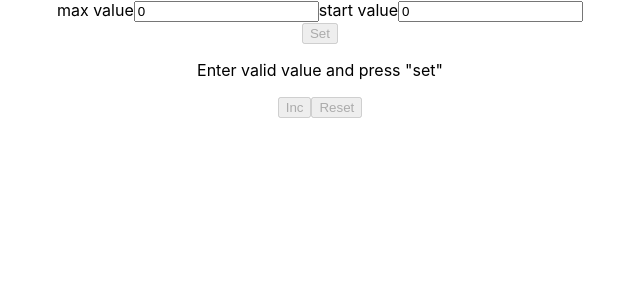
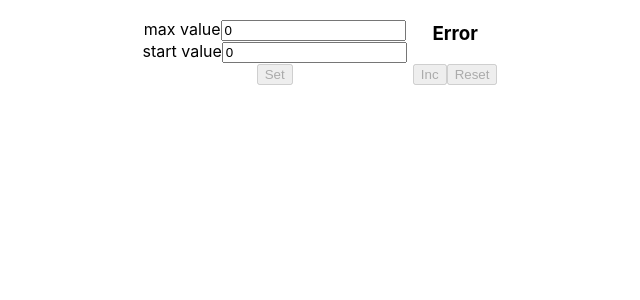
Before and after one commit to PavelSuchkov/counter, a React (Create React App) app: page / in a window 1280 px wide. Shown: the top 300 px of the page, without its empty margins (320-960 px from the left). Built offline with nearby package versions, Linux system fonts and the light colour scheme.

Commit message:
useEffect & local storage were added

```diff
--- a/src/App.css
+++ b/src/App.css
@@ -1,5 +1,17 @@
 .App {
   text-align: center;
+
+  /*display: inline-block;*/
+}
+
+.board {
+  display: inline-block;
+  padding: 3px;
+}
+
+
+.input-value {
+  display: block;
 }
 
 .error {
--- a/src/App.tsx
+++ b/src/App.tsx
@@ -1,25 +1,54 @@
-import React, {useState} from 'react';
+import React, {useEffect, useState} from 'react';
 import './App.css';
 import {SettingsBlock} from "./components/SettingsBlock";
 import {WorkBoard} from "./components/WorkBoard";
 
 function App() {
 
-    const [message, setMessage] = useState<string>('Enter valid value and press "set"')
     const [count, setCount] = useState<number>(0);
     const [startValue, setStartValue] = useState<number>(0);
     const [maxValue, setMaxValue] = useState<number>(0);
     const [disableInc, setDisableInc] = useState<boolean>(true);
     const [disableReset, setDisableReset] = useState<boolean>(true)
     const [disableSet, setDisableSet] = useState<boolean>(true)
+    const [error, setError] = useState<boolean>(false);
+    const [red, setRed] = useState<boolean>(false)
 
 
-    const [error, setError] = useState<boolean>(false);
-    const[red, setRed] = useState<boolean>(false)
+    useEffect(() => {
+        getValuesFromLocalStorage()
+    }, [])
+
+
+    useEffect(() => {
+        setToLocalStorage()
+    }, [count, startValue, maxValue])
+
+
+    const setToLocalStorage = () => {
+        let counter = {
+            count,
+            startValue,
+            maxValue
+        }
+        localStorage.setItem('counter', JSON.stringify(counter));
+    }
+
+    const getValuesFromLocalStorage = () => {
+        let counterValuesAsSting = localStorage.getItem('counter');
+        if(counterValuesAsSting) {
+            let counterValue  = JSON.parse(counterValuesAsSting)
+            setCount(counterValue.count)
+            setStartValue(counterValue.startValue)
+            setMaxValue(counterValue.maxValue)
+        }
+    }
+
 
     const incButtonClick = () => {
         setCount(count + 1);
-        setRed(false)
+        setDisableSet(true)
+        setRed(false);
         if (count === maxValue - 1) {
             setDisableInc(true)
             setRed(true)
@@ -35,12 +64,16 @@ function App() {
     const changeStartValue = (newStartValue: number) => {
         setStartValue(newStartValue);
         if (newStartValue < 0) {
-            setDisableSet(true)
-            setError(true)
-        }  else if(newStartValue >= maxValue){
-            setDisableSet(true)
-            setError(true)
-        }else {
+            setDisableInc(true);
+            setDisableSet(true);
+            setDisableReset(true);
+            setError(true);
+        } else if (newStartValue >= maxValue) {
+            setDisableSet(true);
+            setDisableInc(true);
+            setDisableReset(true);
+            setError(true);
+        } else {
             setDisableSet(false);
             setError(false)
         }
@@ -48,14 +81,13 @@ function App() {
 
     const changeMaxValue = (newMaxValue: number) => {
         setMaxValue(newMaxValue)
-        if (newMaxValue < 0 ) {
-            setDisableSet(true)
+        if (newMaxValue < 0 || newMaxValue <= startValue ) {
+            setDisableSet(true);
+            setDisableInc(true);
+            setDisableInc(true);
+            setDisableReset(true);
             setError(true)
-        } else if(newMaxValue <= startValue){
-            setDisableSet(true)
-            setError(true)
-        }
-        else {
+        } else {
             setDisableSet(false);
             setError(false)
         }
@@ -67,21 +99,14 @@ function App() {
         setDisableReset(false);
         setDisableSet(true);
         setRed(false);
-        table = count
+        // table = count
     }
 
-    let table: number | string = message
-    if (maxValue <= startValue) {
-        table = message
-    } else if (maxValue < 0 || startValue < 0) {
-        table = message
-    } else table = count
 
     return (
         <div className="App">
 
             <SettingsBlock
-
                 error={error}
                 startValue={startValue}
                 maxValue={maxValue}
@@ -90,14 +115,15 @@ function App() {
                 setValues={setValues}
                 disableSet={disableSet}
             />
-
             <WorkBoard
                 red={red}
-                table={table}
                 increment={incButtonClick}
                 reset={resetCount}
                 disableInc={disableInc}
                 disableReset={disableReset}
+                count={count}
+                startValue={startValue}
+                maxValue={maxValue}
             />
         </div>
     );
--- a/src/components/SettingsBlock.tsx
+++ b/src/components/SettingsBlock.tsx
@@ -21,17 +21,17 @@ export function SettingsBlock(props: SettingsPropsType) {
     }
 
 
-    return <div className={'settings-board'}>
+    return <div className={'board'}>
         <div className={'inputs-wrapper'}>
 
-                        <span>max value
+                        <span className='input-value'>max value
                             <input type='number'
                                    value={props.maxValue}
                                    onChange={onChangeMaxValue}
                                    className={!props.error ? '' : 'error'}/>
                         </span>
 
-                         <span>start value
+                         <span className='input-value'>start value
                             <input value={props.startValue}
                                    onChange={onChangeStartValue}
                                    type='number'
--- a/src/components/WorkBoard.tsx
+++ b/src/components/WorkBoard.tsx
@@ -1,12 +1,14 @@
 import React from "react";
 
 type WorkBoardPropsType = {
-    table: string | number
     increment: () => void
     reset: () => void
     disableInc: boolean
     disableReset: boolean
     red: boolean
+    count: number
+    startValue: number
+    maxValue: number
 }
 
 export function WorkBoard(props: WorkBoardPropsType) {
@@ -20,11 +22,15 @@ export function WorkBoard(props: WorkBoardPropsType) {
     }
 
 
-
-    return <div className={'work-board'}>
+    return <div className={'board'}>
         <div className={'board-wrapper'}>
             <div>
-                <p className={!props.red? '' : 'red'}>{props.table}</p>
+                <h3 className={!props.red ? '' : 'red'}>
+                    {props.maxValue <= props.startValue || (props.maxValue < 0 || props.startValue < 0)
+                        ? "Error"
+                        : props.count
+                    }
+                </h3>
             </div>
         </div>
         <div className={'buttons-wrapper'}>
```
